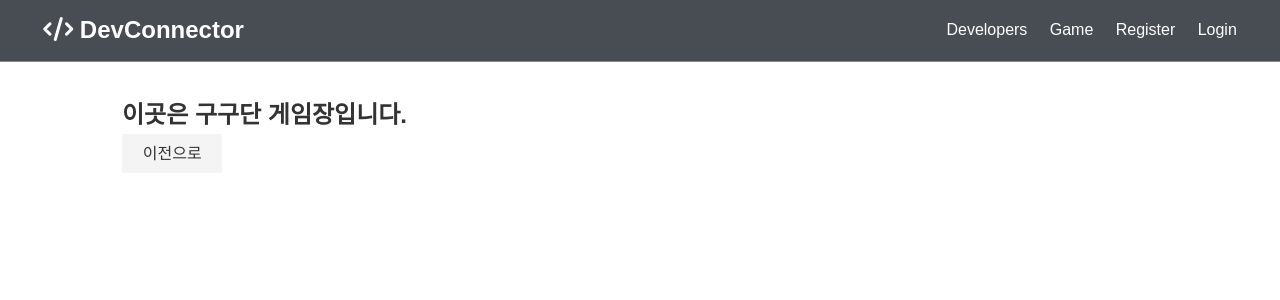
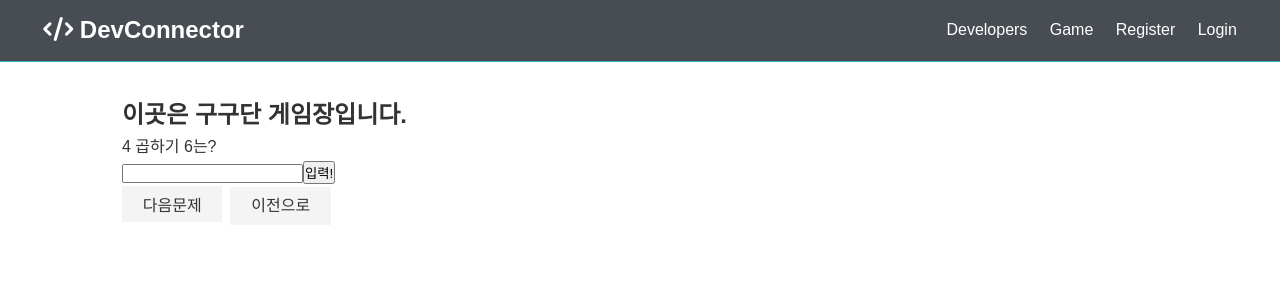
Before and after one commit to kkoon9/Full-Stack-With-javascript, a React (Create React App) app in the folder front/: page /Multiplication in a window 1280 px wide. Shown: the top 300 px of the page. Built offline with nearby package versions, Linux system fonts and the light colour scheme; no server answers.

Commit message:
feat : 구구단 게임 구현
- state에 대한 이해
- onSubmit이 끝나고 새로고침되는 이슈
- e.preventDefault()를 통해 해결

```diff
--- a/front/src/components/game/Game.js
+++ b/front/src/components/game/Game.js
@@ -1,6 +1,5 @@
 import React, { Fragment } from 'react';
 import { Link } from 'react-router-dom';
-import Multiplication from './Multiplication';
 
 const Game = () => {
   return (
--- a/front/src/components/game/Multiplication.js
+++ b/front/src/components/game/Multiplication.js
@@ -1,16 +1,61 @@
-import React, { Fragment } from 'react';
+import React, { Fragment, useState } from 'react';
 import { Link } from 'react-router-dom';
-import Multiplication from './Multiplication';
 
-const Game = () => {
+const Multiplication = () => {
+  const [gugudanState, setGugudanState] = useState({
+    first: Math.ceil(Math.random() * 9),
+    second: Math.ceil(Math.random() * 9),
+    value: '',
+    result: ''
+  });
+  const onChange = (e) => {
+    setGugudanState({
+      ...gugudanState,
+      value: e.target.value
+    })
+  }
+  const onSubmit = (e) => {
+    //e.preventdefault();
+    if (gugudanState.first * gugudanState.second === parseInt(gugudanState.value)) {
+      setGugudanState({
+        ...gugudanState,
+        value: '',
+        result: "정답입니다!"
+      })
+    } else {
+      setGugudanState({
+        ...gugudanState,
+        value: "",
+        result: "땡"
+      })
+    }
+    e.preventDefault();
+  }
+  const onClick = (e) => {
+    setGugudanState({
+      first: Math.ceil(Math.random() * 9),
+      second: Math.ceil(Math.random() * 9),
+      value: "",
+      result: ""
+    })
+  }
   return (
     <Fragment>
       <h2>이곳은 구구단 게임장입니다.</h2>
+      <div>{gugudanState.first} 곱하기 {gugudanState.second}는?</div>
+      <form onSubmit={(e) => onSubmit(e)}>
+        <input type="number" value={gugudanState.value} onChange={(e) => onChange(e)} />
+        <button>입력!</button>
+      </form>
+      <div>{gugudanState.result}</div>
+      <button className="btn btn-light" onClick={(e) => onClick(e)}>
+        다음문제
+      </button>
       <Link to="/Game" className="btn btn-light">
         이전으로
       </Link>
-    </Fragment>
+    </Fragment >
   );
 };
 
-export default Game;
+export default Multiplication;
```
